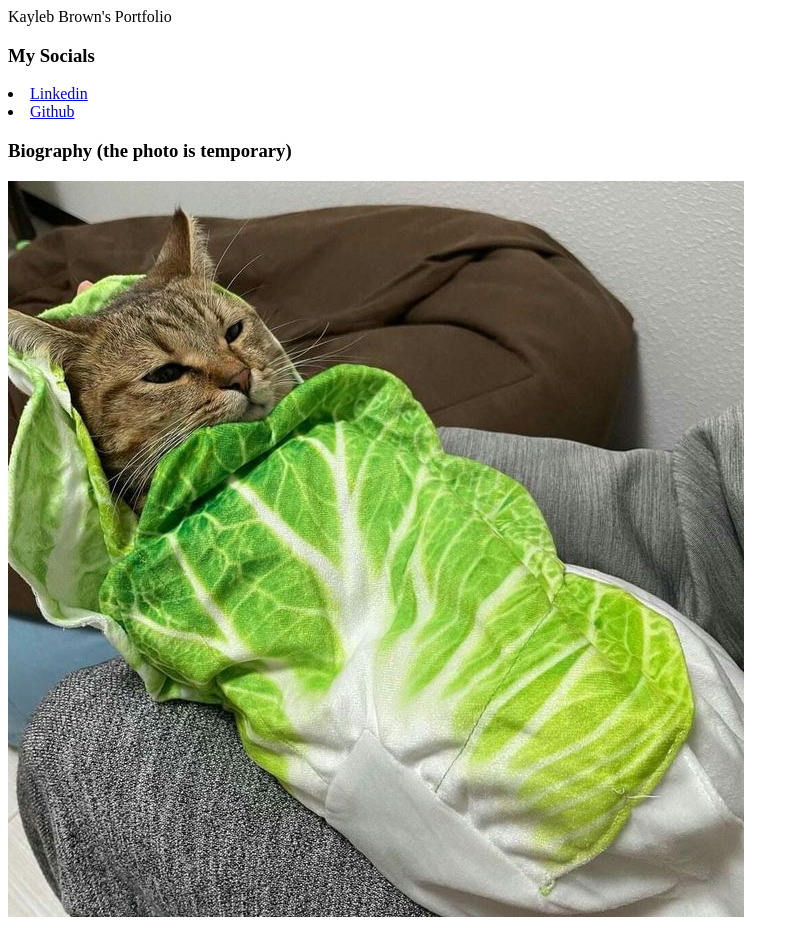
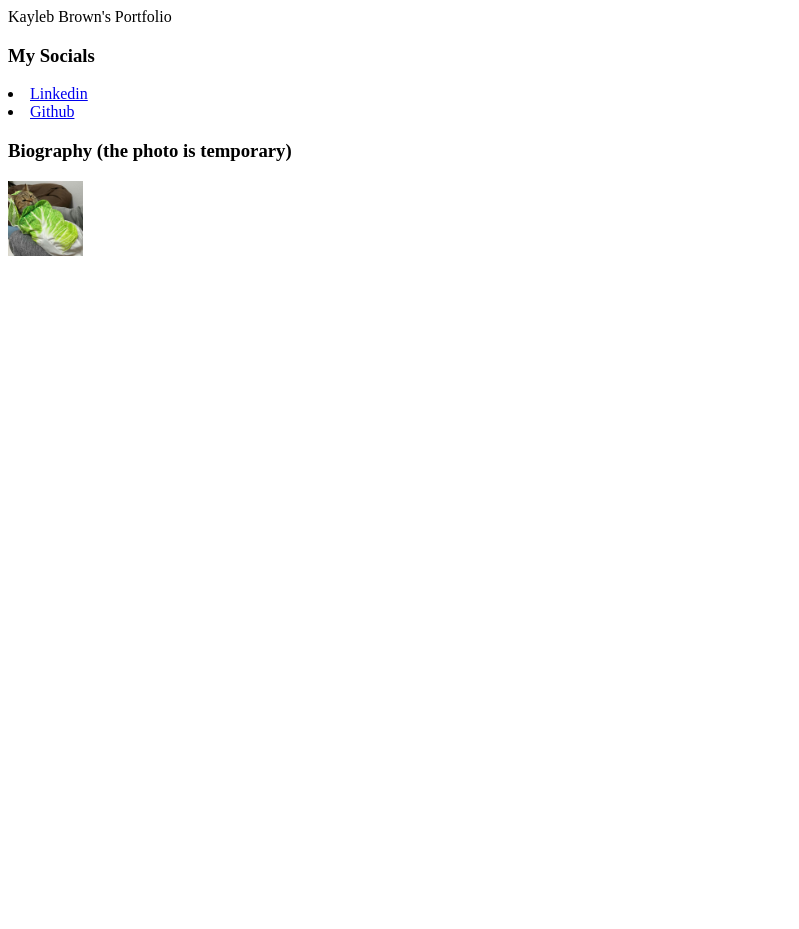
Before and after one commit to Stray-KB/Personal-Portfolio, a plain HTML site: page index.html in a window 1280 px wide. Shown: the whole page, without its empty margins (0-799 px from the left). After the commit the page ends 800 px from the top, so only its background shows below. Drawn offline with Linux system fonts and the light colour scheme.

Commit message:
Update index.html

```diff
--- a/index.html
+++ b/index.html
@@ -20,7 +20,7 @@
             <section id="bio">
                 <div class="card">
                     <h3>Biography (the photo is temporary)</h3>
-                    <img src="images/3f04cd0e138cc716680962bf096ac8b3.jpg" alt="me">
+                    <img src="images/3f04cd0e138cc716680962bf096ac8b3.jpg" alt="me" width="75px" height="75px"/>
                 </div>
             </section>
         </main>
```
